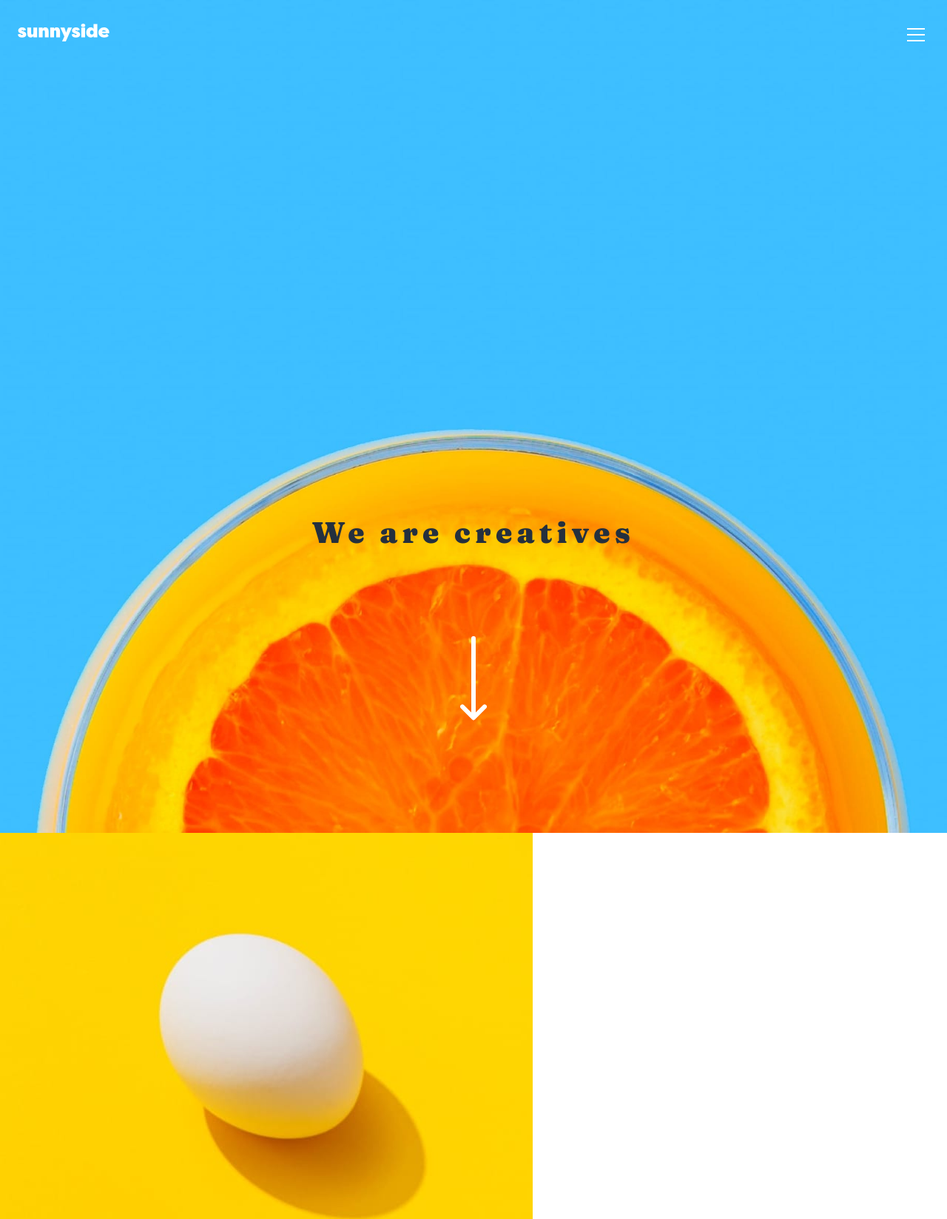
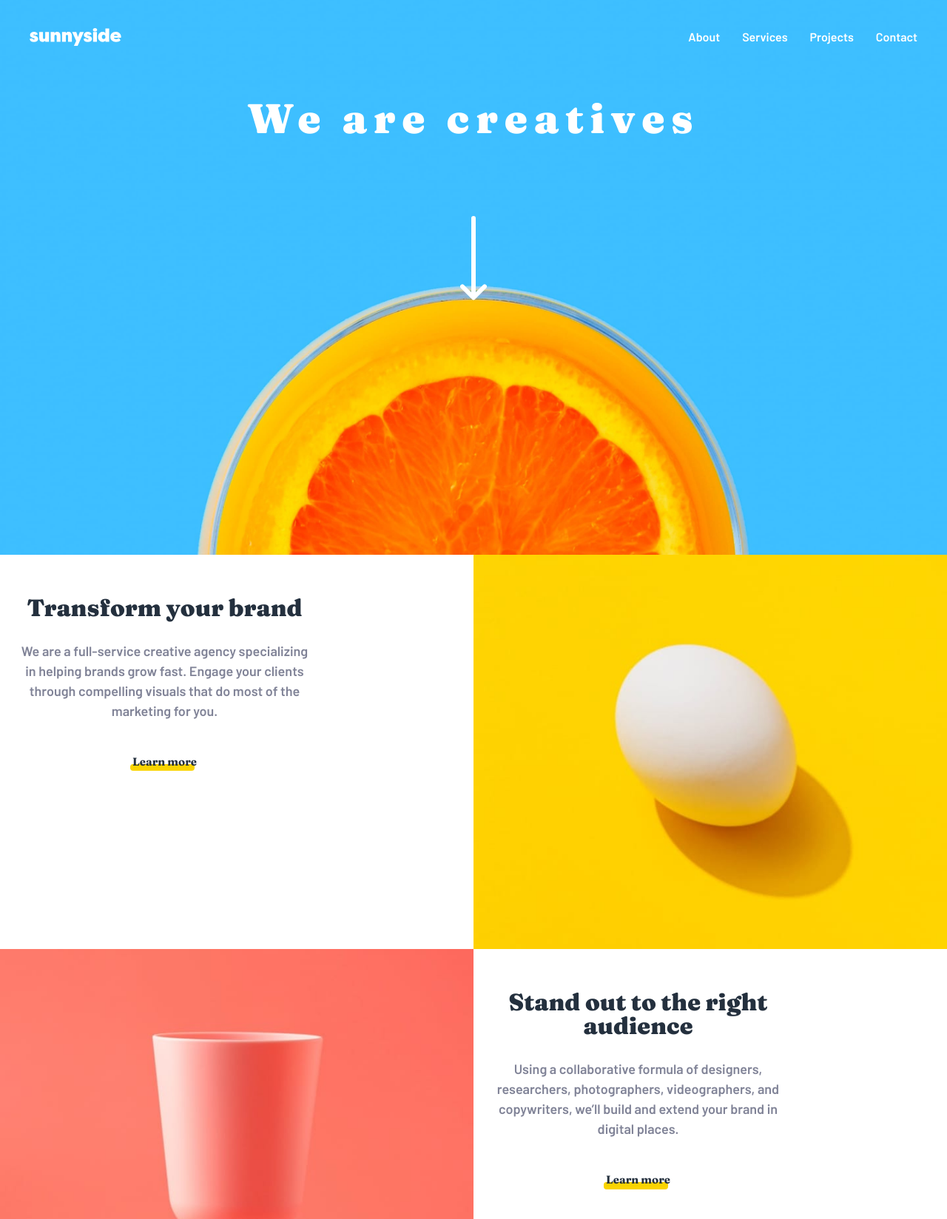
Before and after one commit to ChamuMutezva/sunnyside-agency-landing-page-main, a website built with Parcel: page index.html in a window 1280 px wide. Shown: the top 1648 px of the page at 74% size. Built offline with nearby package versions, Linux system fonts and the light colour scheme.

Commit message:
feat : used flex box to center elements in services

```diff
--- a/index.html
+++ b/index.html
@@ -10,7 +10,7 @@
 
   <title>Frontend Mentor | Sunnyside agency landing page</title>
   <link rel="stylesheet" href="./src/scss/main.scss">
-  <link rel="stylesheet" href="./src/css/style.css">
+  <!-- <link rel="stylesheet" href="./src/css/style.css"> -->
   <link rel="preconnect" href="https://fonts.gstatic.com">
   <link href="https://fonts.googleapis.com/css2?family=Barlow:wght@600&family=Fraunces:wght@700;900&display=swap"
     rel="stylesheet">
@@ -50,7 +50,7 @@
 
         <div class="services__item brand">
           <div class="services__img brand__img">
-            <picture>
+            <picture class="services__img__flow">
               <source media="(min-width: 620px)" srcset="./images/desktop/image-transform.jpg">
               <source media="(max-width: 619px )" srcset="./images/mobile/image-transform.jpg">
               <img src="./images/mobile/image-transform.jpg" alt="">
@@ -64,14 +64,14 @@
                 We are a full-service creative agency specializing in helping brands grow fast.
                 Engage your clients through compelling visuals that do most of the marketing for you.
               </p>
-              <a class="learn__link--btn" href="">Learn more</a>
+              <div class="learn__wrapper"><a class="learn__link--btn" href="">Learn more</a></div>
             </div>
           </div>
         </div>
 
         <div class="services__item stand__out">
           <div class="services__img">
-            <picture>
+            <picture class="services__img__flow">
               <source media="(min-width: 620px)" srcset="./images/desktop/image-stand-out.jpg">
               <source media="(max-width: 619px )" srcset="./images/mobile/image-stand-out.jpg">
               <img src="./images/mobile/image-transform.jpg" alt="">
@@ -86,11 +86,13 @@
                 we’ll build
                 and extend your brand in digital places.
               </p>
-              <a class="learn__link--btn" href="">Learn more</a>
+              <div class="learn__wrapper"><a class="learn__link--btn" href="">Learn more</a></div>
             </div>
           </div>
 
         </div>
+
+        <div class="services__deco__img">
 
           <div class="services__item graphic__design">
             <div class="designs">
@@ -110,6 +112,7 @@
                   Increase your credibility by getting the most stunning, high-quality photos that improve your business
                   image.
                 </p>
+              </div>
             </div>
           </div>
         </div>
@@ -180,26 +183,28 @@
         </div>
       </section>
       <aside class="products">
-        <picture>
+        <picture class="product__item">
           <source media="(min-width: 620px)" srcset="./images/desktop/image-gallery-milkbottles.jpg">
           <source media="(max-width: 619px )" srcset="./images/mobile/image-gallery-milkbottles.jpg">
           <img src="./images/mobile/image-gallery-milkbottles.jpg" alt="">
         </picture>
-        <picture>
+        <picture class="product__item">
           <source media="(min-width: 620px)" srcset="./images/desktop/image-gallery-orange.jpg">
           <source media="(max-width: 619px )" srcset="./images/mobile/image-gallery-orange.jpg">
           <img src="./images/mobile/image-gallery-orange.jpg" alt="">
         </picture>
-        <picture>
+
+        <picture class="product__item">
           <source media="(min-width: 620px)" srcset="./images/desktop/image-gallery-cone.jpg">
           <source media="(max-width: 619px )" srcset="./images/mobile/image-gallery-cone.jpg">
           <img src="./images/mobile/image-gallery-cone.jpg" alt="">
         </picture>
-        <picture>
+        <picture class="product__item">
           <source media="(min-width: 620px)" srcset="./images/desktop/image-gallery-sugarcubes.jpg">
           <source media="(max-width: 619px )" srcset="./images/mobile/image-gallery-sugar-cubes.jpg">
           <img src="./images/mobile/image-gallery-sugar-cubes.jpg" alt="">
         </picture>
+
       </aside>
     </main>
     <footer class="footer__wrapper">
--- a/src/scss/component/_hero.scss
+++ b/src/scss/component/_hero.scss
@@ -11,21 +11,47 @@
     // top: 15rem;
 }
 
-.hero__content {
-    position: relative;
-    top: -17rem;
-}
-
 .arrow {
     display: block;
     margin: auto;
     position: relative;
-	top: 7.5rem;
+    top: 5.5rem;
 }
 
 .main__title {
     font-size: 2.5rem;
     //line-height: 1;
     letter-spacing: 6.25px;
-	//font-weight: 900;
+    color: base.$white;
 }
+
+.hero__content {
+    position: relative;
+    top: -13rem;
+}
+
+@media screen and (min-width: 620px) {
+    .hero {
+        padding-top: 54%;
+    }
+
+    .hero__content {
+        top: -20rem;
+    }
+}
+
+@media screen and (min-width: 880px)  {
+    .hero {
+        padding-top: 37.5%;
+    }
+    .hero__content {
+        top: -28rem;
+    }
+    .main__title  {
+        font-size: 3.5rem;
+        letter-spacing: 8.75px;
+    }
+    .arrow {
+        top: 6.5rem;
+    }
+}
--- a/src/scss/component/_services.scss
+++ b/src/scss/component/_services.scss
@@ -3,6 +3,11 @@
 .services__wrapper {
 	padding: 3.5rem 1.5rem 1.8rem;
 	text-align: center;
+	max-width: 27.8125rem;
+	/* margin: auto; */
+	display: flex;
+	flex-direction: column;
+	place-content: center;
 }
 
 .services__item {
@@ -22,17 +27,30 @@
 	color: #808397;
 }
 
+.services__img__flow {
+	height: 100%;
+	object-fit: cover;
+
+	img {
+		height: 100%;
+		object-fit: cover;
+	}
+}
+
 .photo__content {
 	color: #19536C;
 }
+
 .photo__title {
 	color: #052C3B;
 }
+
 .graphic__title {
 	color: #24554A;
 }
 
 .learn__link--btn {
+	display: inline-block;
 	font-family: base.$heading-font;
 	font-size: 0.9375rem;
 	color: base.$black-text;
@@ -45,7 +63,7 @@
 		content: "";
 		bottom: -1px;
 		left: -3px;
-		width: 110%;
+		width: 100%;
 		height: 0.6rem;
 		background-color: #FAD400;
 		border-radius: 4px;
@@ -53,7 +71,8 @@
 	}
 }
 
-.graphic__design, .photo__design {
+.graphic__design,
+.photo__design {
 	background-repeat: no-repeat;
 	background-size: cover;
 	background-position: 50% 0%;
@@ -75,3 +94,19 @@
 	text-align: center;
 	padding: 1.5rem;
 }
+
+@media screen and (min-width: 620px) {
+	.services__item {
+		flex-direction: row;
+		flex: 1 1 50%;
+		&:first-child{
+			flex-direction: row-reverse;
+		}
+	}
+	.services__content, .services__img {
+		flex: 1 1 50%;
+	}
+	.services__deco__img {
+		display: flex;
+	}
+}
--- a/src/scss/component/_testimonial.scss
+++ b/src/scss/component/_testimonial.scss
@@ -45,5 +45,15 @@
 }
 
 .testimonials__item {
-	margin-bottom: 4.5rem;
+	max-width: 30rem;
+	margin: auto auto 4.5rem;
+	//margin-bottom: 4.5rem;
 }
+
+@media screen and (min-width: 620px) {
+	.testimonial__list {
+		display: flex;
+		flex-direction: row;
+		gap: 1rem;
+	}
+}
--- a/src/scss/layout/_aside.scss
+++ b/src/scss/layout/_aside.scss
@@ -4,3 +4,9 @@
 	display: grid;
 	grid-template-columns: 1fr 1fr;
 }
+
+@media screen and (min-width: 620px) {
+	.products {
+		grid-template-columns: 1fr 1fr 1fr 1fr;
+	}
+}
--- a/src/scss/layout/_footer.scss
+++ b/src/scss/layout/_footer.scss
@@ -7,9 +7,13 @@
 	align-items: center;
 	padding: 4rem 2.5rem;
 	gap: 2rem;
+	max-width: 18.75rem;
+	width: 100%;
 }
 .footer__wrapper {
     background-color: #90D4C6;
+	display: flex;
+	justify-content: center;
 }
 
 .footer__logo path {
@@ -23,6 +27,7 @@
 }
 .socials {
 	padding: 0 2.5rem;
+
 }
 .footer__link--btn {
 	color: #458D7E;
--- a/src/scss/layout/_header.scss
+++ b/src/scss/layout/_header.scss
@@ -16,6 +16,7 @@ header {
 
 @media screen and (min-width: 620px) {
     header {
+        background-size: 100% 100%;
         background-image: url('../../images/desktop/image-header.jpg');
     }
 
--- a/src/scss/layout/_nav.scss
+++ b/src/scss/layout/_nav.scss
@@ -1,3 +1,4 @@
+@use '../base';
 .nav {
 	position: relative;
 	padding: 2rem 1.5rem;
@@ -20,3 +21,26 @@
 .hide__nav {
 	display: none;
 }
+
+@media screen and (min-width: 620px) {
+	.hide__nav {
+		display: flex;
+	}
+
+	.nav__list {
+		flex-direction: row;
+	}
+
+	.menu {
+		display: none;
+	}
+
+	.link--btn {
+		color: white;
+		text-decoration: none;
+	}
+	.nav {
+		padding: 2.125rem 2.5rem;
+		align-items: center;
+	}
+}
```
Also changed, not shown: dist/index.html, 6 other files. Lines whose indentation alone changed are shown as unchanged.
